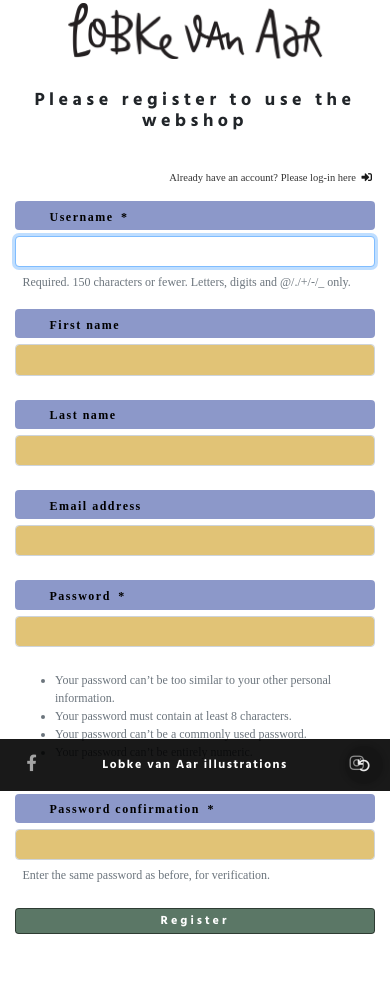
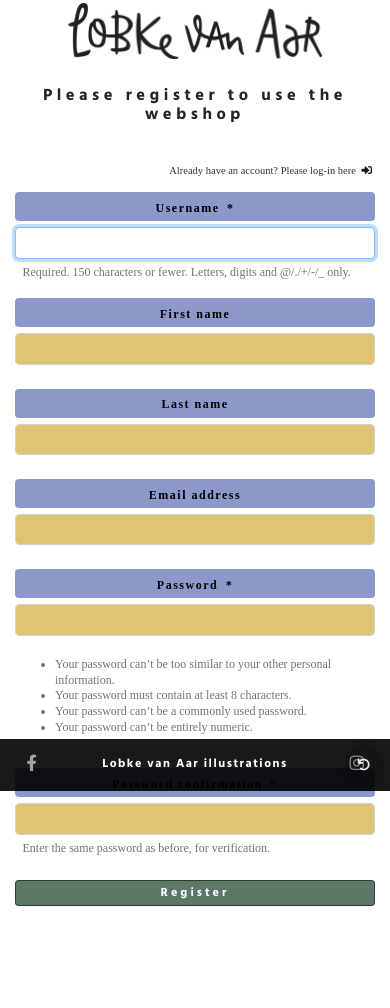
Before and after one commit to Evert-R/milestone-four, a Django app: page /accounts/register/ in a window 390 px wide. Shown: the part 53-1061 px from the top of the page. After the commit the page ends 959 px from the top, so only its background shows below. Run offline with Django 3.2, Linux system fonts and the light colour scheme; some libraries are stand-ins or nearby versions; some web fonts are replaced.

Commit message:
h1 smaller - form labels mobile centered

```diff
--- a/static/css/custom.css
+++ b/static/css/custom.css
@@ -6,6 +6,7 @@
 
 body {
     font-family: 'FuturaBT-Book', 'Muli';
+    line-height: 1.3;
     padding-top: 8rem;
     background-color: rgb(255, 255, 255);
 }
@@ -22,7 +23,7 @@
 
 h1 {
     font-family: 'FuturaBT-Heavy', 'Hind';
-    font-size: 1.2rem;
+    font-size: 1.1rem;
     letter-spacing: 0.3rem;
     text-align: center;
     margin-bottom: 2.5rem;
@@ -40,7 +41,7 @@
 
 h3 {
     font-family: 'FuturaBT-Heavy', 'Hind';
-    font-size: 1rem;
+    font-size: 0.95rem;
     letter-spacing: 0.2rem;
     margin-bottom: 1.3rem;
     margin-left: 1.2rem;
@@ -48,7 +49,7 @@
 
 h4 {
     font-family: 'FuturaBT-Heavy', 'Hind';
-    font-size: 1rem;
+    font-size: 0.95rem;
     text-align: right;
     letter-spacing: 0.2rem;
     margin-bottom: 1.3rem;
@@ -1223,8 +1224,7 @@
 
 .col-form-label {
     width: 100%;
-    text-align: left;
-    padding-left: 2.3rem;
+    text-align: center;
     margin-bottom: 0.4rem;
     background-color: rgba(92, 109, 178, 0.7);
     border-radius: 4px;
```
